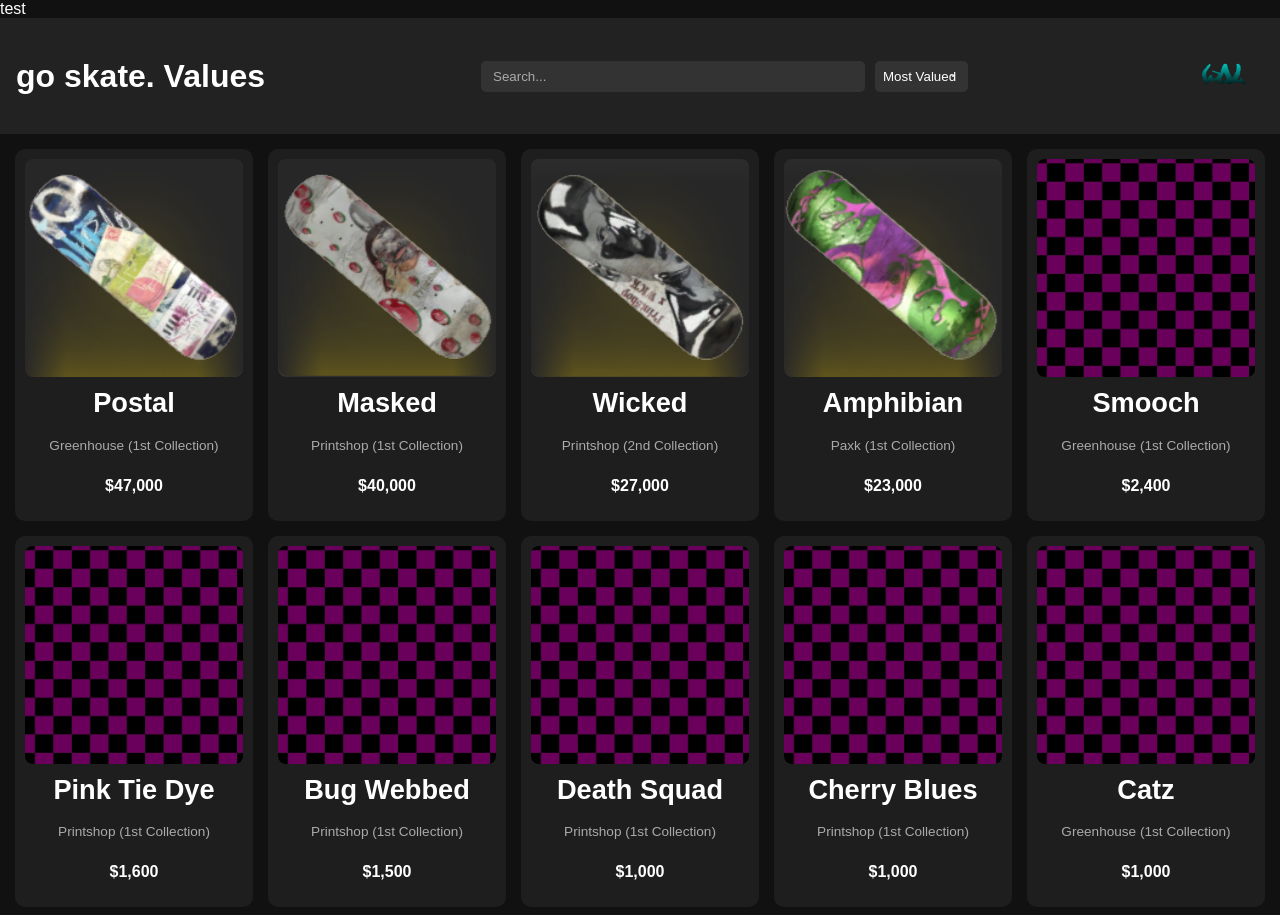
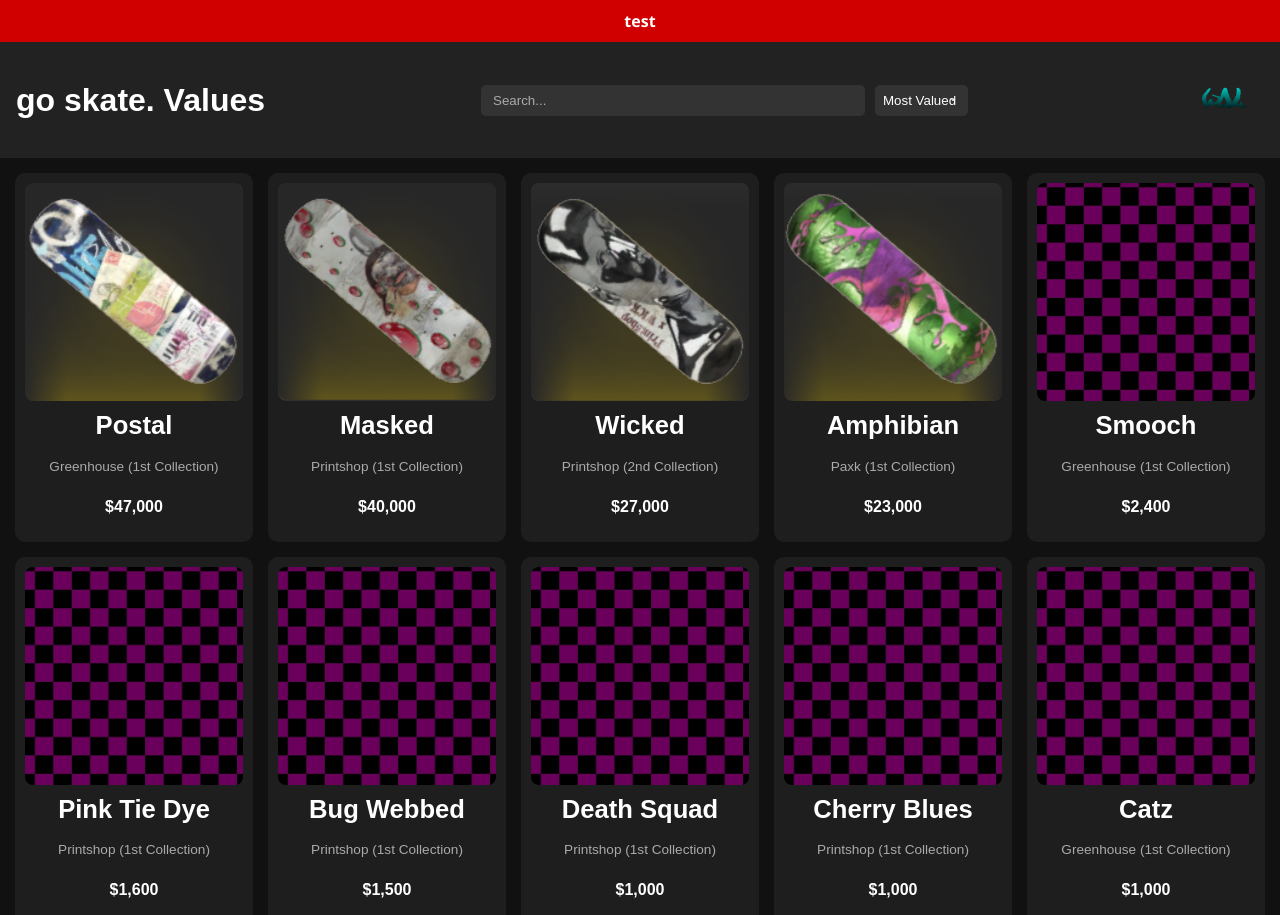
Before and after one commit to Zyxu1/goskatevalues, a plain HTML site: page index.html in a window 1280 px wide. Shown: the top 915 px of the page. Drawn offline with Linux system fonts and the light colour scheme.

Commit message:
x update

```diff
--- a/styles.css
+++ b/styles.css
@@ -92,7 +92,7 @@ header {
 }
 
 .card h2 {
-  font-size: 1.7rem;
+  font-size: 1.6rem;
   margin: 10px 0 5px;
 }
 
@@ -107,3 +107,12 @@ header {
   font-weight: bold;
   color: #fff;
 }
+
+#top-message-bar {
+  background-color: #d10000;
+  color: white;
+  text-align: center;
+  padding: 10px;
+  font-weight: bold;
+  font-family: 'Segoe UI', Tahoma, Geneva, Verdana, sans-serif;
+}
```
